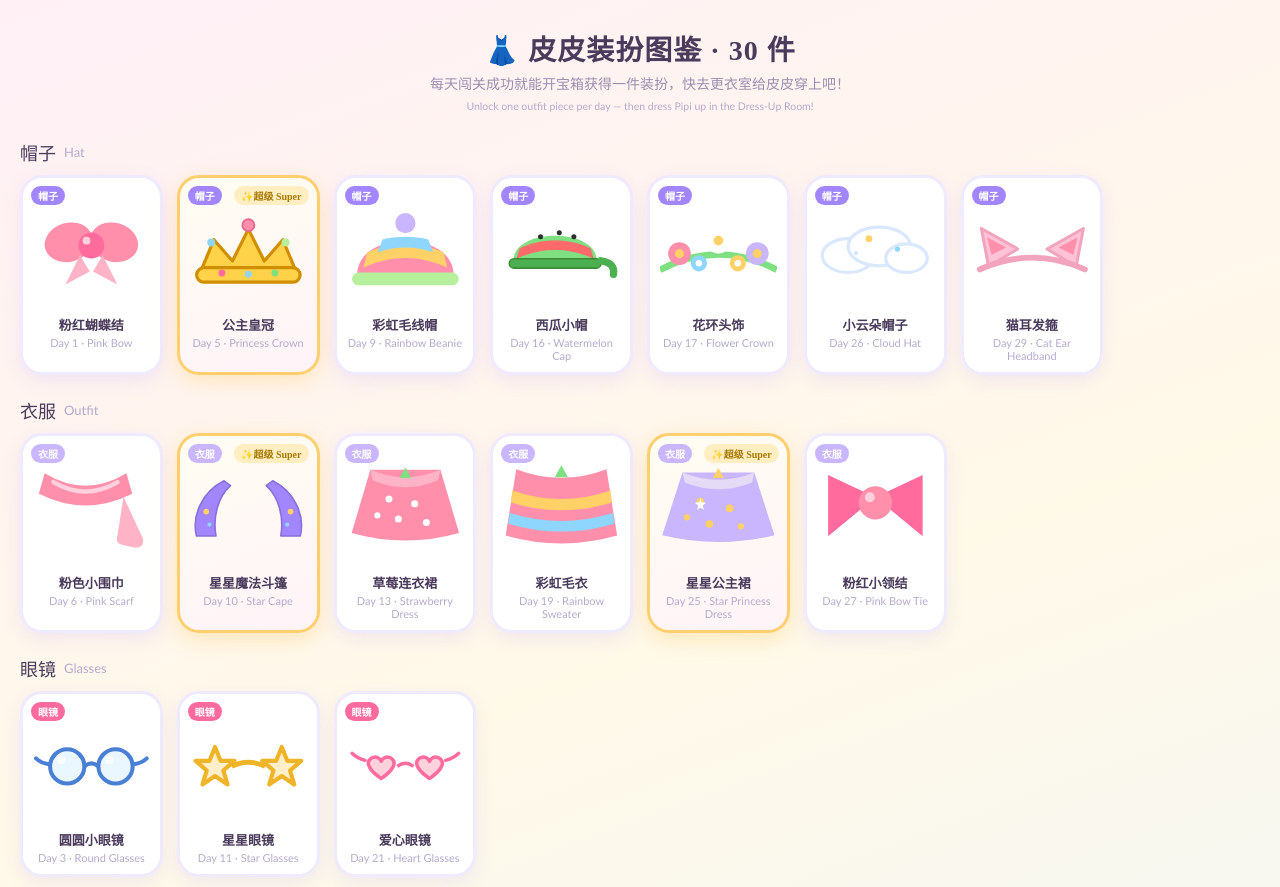
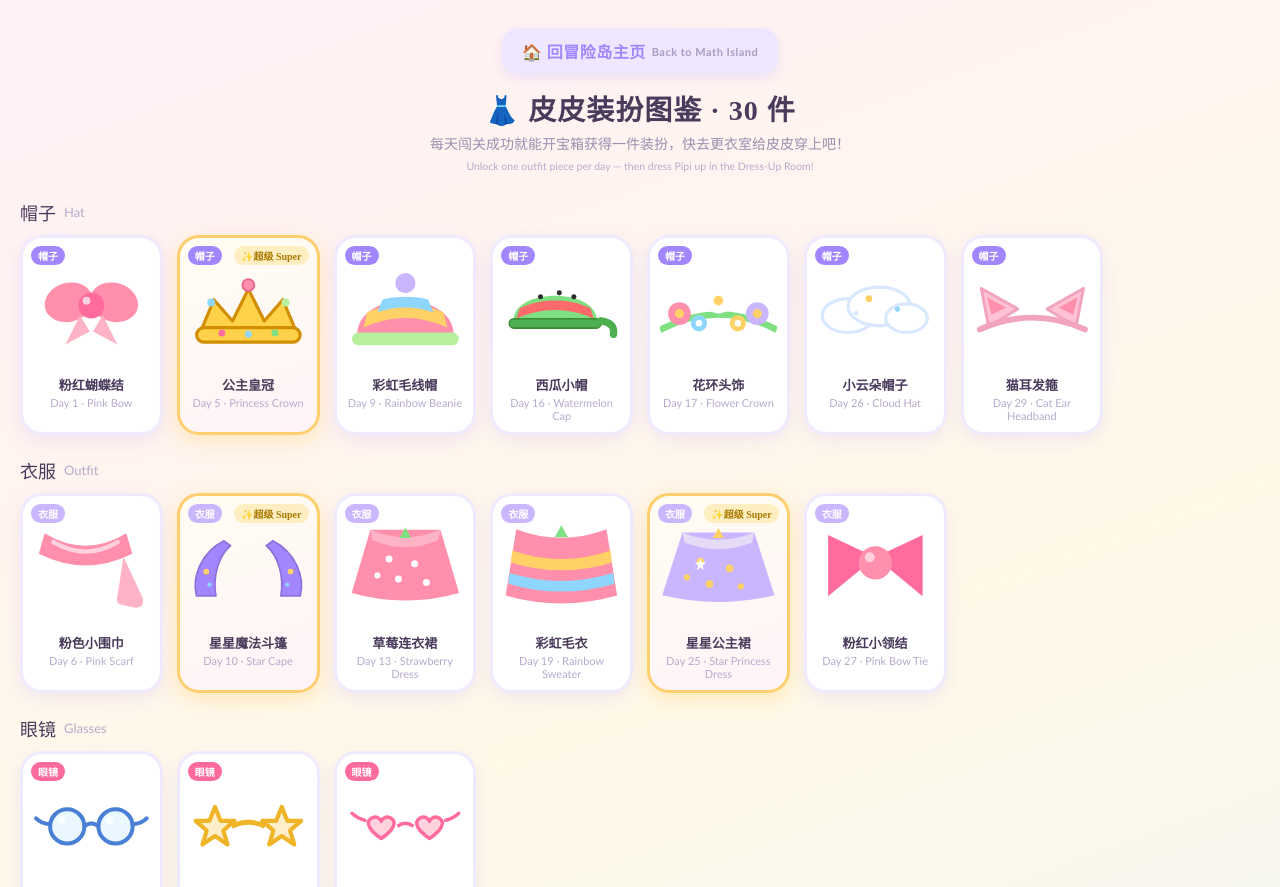
Before and after one commit to teacherqq/math-adventure-island, a plain HTML site: page stickers.html in a window 1280 px wide. Shown: the top 887 px of the page. Drawn offline with Linux system fonts and the light colour scheme.

Commit message:
update stickers.html

```diff
--- a/stickers.html
+++ b/stickers.html
@@ -13,6 +13,13 @@
     background:linear-gradient(160deg,#fff0f6 0%,#fff9e8 40%,#e8f4ff 100%);min-height:100vh;padding:28px 18px;}
   .wrap{max-width:1240px;margin:0 auto;}
   h1{font-size:28px;text-align:center;letter-spacing:1px;}
+  .topnav{display:flex;justify-content:center;margin-bottom:14px;}
+  .home-pill{display:inline-flex;align-items:center;gap:6px;text-decoration:none;
+    background:#efe6ff;color:var(--purple);border-radius:16px;padding:11px 20px;
+    font-size:16px;font-weight:800;letter-spacing:.5px;box-shadow:0 4px 12px rgba(161,134,255,.18);
+    transition:.15s;}
+  .home-pill:hover{background:#e2d5ff;transform:translateY(-1px);}
+  .home-pill .en{display:inline;font-family:var(--latin);font-size:11px;color:#a99cc0;font-weight:600;}
   .sub{text-align:center;color:#9a8fb0;font-size:14px;margin:6px 0 24px;line-height:1.6;}
   .sub .en{display:block;font-family:var(--latin);font-size:.75em;color:#b7aacd;margin-top:2px;}
   .sec{margin-bottom:22px;}
@@ -42,6 +49,7 @@
 </head>
 <body>
 <div class="wrap">
+  <div class="topnav"><a class="home-pill" href="index.html" title="回到冒险岛主页">🏠 回冒险岛主页<span class="en">Back to Math Island</span></a></div>
   <h1>👗 皮皮装扮图鉴 · 30 件</h1>
   <div class="sub">每天闯关成功就能开宝箱获得一件装扮，快去更衣室给皮皮穿上吧！
     <span class="en">Unlock one outfit piece per day — then dress Pipi up in the Dress-Up Room!</span>
@@ -51,6 +59,7 @@
     说明：所有图案均为原创设计的可爱卡通风格，给小鸡皮皮穿的小衣服、小帽子和小配饰。
     <span class="en">The 6 golden SUPER items appear every 5 days. All artwork is original cute-cartoon style.</span>
   </div>
+  <div class="topnav" style="margin:22px 0 0"><a class="home-pill" href="index.html" title="回到冒险岛主页">🏠 回冒险岛主页<span class="en">Back to Math Island</span></a></div>
 </div>
 <script>
 const CAT_META = [
```
